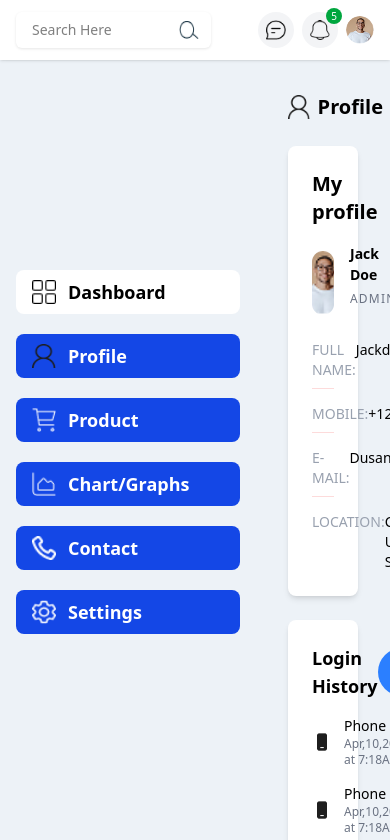
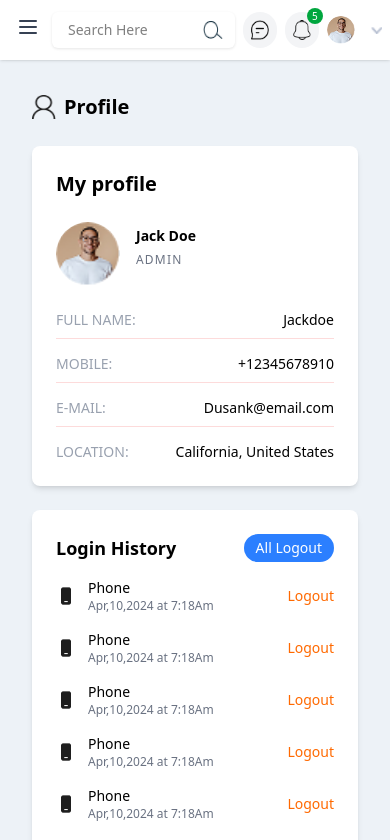
Before and after one commit to CodeByRushi11/Single-vender-task1, a React (Vite) app: page /Profile in a window 390 px wide. Shown: the top 840 px of the page. Built offline with nearby package versions, Linux system fonts and the light colour scheme.

Commit message:
Updated code via mobile resposive design

```diff
--- a/package.json
+++ b/package.json
@@ -13,6 +13,7 @@
     "@tailwindcss/vite": "^4.1.3",
     "chart.js": "^4.4.8",
     "chartjs-plugin-datalabels": "^2.2.0",
+    "lucide-react": "^0.487.0",
     "react": "^19.0.0",
     "react-dom": "^19.0.0",
     "react-icons": "^5.5.0",
--- a/src/Component/ChartTitle.jsx
+++ b/src/Component/ChartTitle.jsx
@@ -64,7 +64,7 @@ const ChartTitle = () => {
   }, []);
 
   return (
-    <div className="bg-white p-4 rounded-[10px] shadow-md w-full  md:w-[66.66%] border border-[#9B9B9B]">
+    <div className="bg-white p-4 rounded-[10px] shadow-md w-full lg:w-2/3 border border-[#9B9B9B]">
       <h2 className="text-xl font-semibold mb-4 text-center">Chart Title</h2>
       <canvas ref={chartRef} className="block w-full" height={200}></canvas>
     </div>
--- a/src/Component/Header.jsx
+++ b/src/Component/Header.jsx
@@ -4,8 +4,9 @@ import user from "../assets/user.png";
 import chat from "../assets/chat.png";
 import Search from "../assets/Search.png";
 import ArrowDown from "../assets/arrowDown.png";
+import { Menu } from "lucide-react";
 
-const Header = () => {
+const Header = ({ toggleSidebar }) => {
   const [isProfileOpen, setIsProfileOpen] = useState(false);
 
   const toggleProfileMenu = () => {
@@ -14,12 +15,19 @@ const Header = () => {
 
   return (
     <nav className="w-full bg-white sticky top-0 h-[60px] py-[10px] px-[16px] sm:px-[20px] flex items-center justify-between shadow-sm z-50">
+      {/* Hamburger for mobile */}
+      <div className="sm:hidden mr-3">
+        <button onClick={toggleSidebar}>
+          <Menu className="w-6 h-6 text-gray-700" />
+        </button>
+      </div>
+
       {/* Search Input */}
       <div className="relative w-[50vw]">
         <input
           type="text"
           placeholder="Search Here"
-          className="w-full px-4 pr-10 py-2 rounded-md text-sm outline-none shadow-[0_1px_3px_rgba(0,0,0,0.1)] "
+          className="w-full px-4 pr-10 py-2 rounded-md text-sm outline-none shadow-[0_1px_3px_rgba(0,0,0,0.1)]"
         />
         <img
           src={Search}
@@ -29,13 +37,11 @@ const Header = () => {
       </div>
 
       {/* Right Section */}
-      <div className="flex items-center gap-2 sm:gap-3 md:gap-4 ml-2">
-        {/* Chat */}
+      <div className="flex items-center gap-2 sm:gap-3 md:gap-4 ml-2 relative">
         <div className="rounded-full bg-gray-100 p-2">
           <img src={chat} alt="Chat Icon" className="w-5 h-5 sm:w-6 sm:h-6" />
         </div>
 
-        {/* Bell with Badge */}
         <div className="relative rounded-full bg-gray-100 p-2">
           <img src={bell} alt="Bell Icon" className="w-5 h-5 sm:w-6 sm:h-6" />
           <span className="absolute -top-1 -right-1 bg-green-600 text-white text-[10px] w-4 h-4 flex items-center justify-center rounded-full">
@@ -43,9 +49,9 @@ const Header = () => {
           </span>
         </div>
 
-        {/* Profile */}
+        {/* Profile Section */}
         <div
-          className="flex items-center gap-2 relative cursor-pointer"
+          className="flex items-center gap-2 cursor-pointer relative"
           onClick={toggleProfileMenu}
         >
           <img
@@ -53,9 +59,13 @@ const Header = () => {
             alt="User"
             className="w-7 h-7 sm:w-8 sm:h-8 rounded-full object-cover"
           />
-          <div className="hidden sm:flex flex-col relative w-32 sm:w-40">
+
+          {/* Show dropdown arrow and name on all screens */}
+          <div className="flex flex-col w-4 sm:w-24">
             <div className="flex items-center justify-between">
-              <span className="text-sm font-medium truncate">John David</span>
+              <span className="text-sm font-medium truncate hidden sm:inline">
+                John David
+              </span>
               <img
                 src={ArrowDown}
                 alt="Dropdown"
@@ -64,10 +74,12 @@ const Header = () => {
                 }`}
               />
             </div>
-            <span className="text-[10px] text-gray-500">Admin</span>
+            <span className="text-[10px] text-gray-500 hidden sm:inline">
+              Admin
+            </span>
           </div>
 
-          {/* Dropdown */}
+          {/* Dropdown Menu */}
           {isProfileOpen && (
             <div className="absolute right-0 top-12 w-48 bg-white rounded-md shadow-lg py-1 z-50">
               <a
--- a/src/Component/OrderChart.jsx
+++ b/src/Component/OrderChart.jsx
@@ -62,7 +62,7 @@ const OrderChart = () => {
   }, []);
 
   return (
-    <div className="bg-white p-4 rounded-[10px] shadow-md w-full md:w-[33.33%] border border-[#9B9B9B]">
+    <div className="bg-white p-4 rounded-[10px] shadow-md w-full lg:w-1/3 border border-[#9B9B9B]">
       <h2 className="text-xl font-semibold mb-4 text-center">Today Order</h2>
       <canvas ref={chartRef} className="block w-full" height={200}></canvas>
     </div>
--- a/src/Component/ProductChart.jsx
+++ b/src/Component/ProductChart.jsx
@@ -57,7 +57,7 @@ const ProductChart = () => {
   }, []);
 
   return (
-    <div className="bg-white p-4 rounded-[10px] shadow-md  md:w-[33.33%] flex flex-col items-center justify-center border border-[#9B9B9B]">
+    <div className="bg-white p-4 rounded-[10px] shadow-md w-full lg:w-2/3 border border-[#9B9B9B]">
       <h2 className="text-xl font-semibold mb-4 text-center">Product</h2>
       <canvas ref={chartRef} className="w-full h-auto" />
     </div>
--- a/src/Component/Sidebar.jsx
+++ b/src/Component/Sidebar.jsx
@@ -5,9 +5,10 @@ import profile from "../assets/profileNew.png";
 import Phone from "../assets/Phone.png";
 import settings from "../assets/settings.png";
 import charts from "../assets/charts.png";
-import { Link, useNavigate } from "react-router-dom";
+import { useNavigate } from "react-router-dom";
+import { X } from "lucide-react";
 
-const Sidebar = () => {
+const Sidebar = ({ isMobileOpen, setIsMobileOpen }) => {
   const [activeItem, setActiveItem] = useState("Dashboard");
   const navigate = useNavigate();
 
@@ -23,12 +24,37 @@ const Sidebar = () => {
   const handleClick = (title, path) => {
     setActiveItem(title);
     navigate(path);
+    if (setIsMobileOpen) setIsMobileOpen(false); // Close on mobile
   };
+
   return (
+    <>
+      {/* Mobile Overlay */}
       <div
-      className="w-64 text-white flex flex-col gap-5 p-4 justify-center min-h-lg h-screen"
-      style={{ height: "calc(100vh - 60px)", backgroundColor: "#edf2f7" }}
+        className={`fixed inset-0 z-40 sm:hidden transition-opacity backdrop-blur-sm bg-black/40 ${
+          isMobileOpen ? "block" : "hidden"
+        }`}
+        onClick={() => setIsMobileOpen(false)}
+      ></div>
+
+      {/* Sidebar */}
+      <div
+        className={`
+    fixed sm:sticky top-0 sm:top-[60px] left-0 z-50 p-4 bg-[#edf2f7] text-white flex flex-col gap-5 justify-center
+    transition-transform ${
+      isMobileOpen ? "translate-x-0" : "-translate-x-full"
+    } sm:translate-x-0 sm:flex
+    w-1/2 sm:w-64
+    h-screen sm:h-[calc(100vh-60px)]
+  `}
       >
+        {/* Close Button on Mobile */}
+        <div className="flex justify-end sm:hidden mb-4">
+          <button onClick={() => setIsMobileOpen(false)}>
+            <X className="w-6 h-6 text-black" />
+          </button>
+        </div>
+
         {menuItems.map((item) => (
           <div
             key={item.title}
@@ -39,11 +65,12 @@ const Sidebar = () => {
             }`}
             onClick={() => handleClick(item.title, item.path)}
           >
-          <img src={item.icon} alt={item.title} className="w-6 h-6 " />
+            <img src={item.icon} alt={item.title} className="w-6 h-6" />
             <span className="text-lg font-bold">{item.title}</span>
           </div>
         ))}
       </div>
+    </>
   );
 };
 
--- a/src/Component/SignupChart.jsx
+++ b/src/Component/SignupChart.jsx
@@ -56,7 +56,7 @@ const SignupChart = () => {
   }, []);
 
   return (
-    <div className="bg-white p-4 rounded-[10px] shadow-md w-full md:w-[33.33%] border border-[#9B9B9B]">
+    <div className="bg-white p-4 rounded-[10px] shadow-md w-full lg:w-1/3 border border-[#9B9B9B]">
       <h2 className="text-xl font-semibold mb-4 text-center">Online Signup</h2>
       <canvas ref={chartRef} className="block w-full" height={200}></canvas>
     </div>
--- a/src/Component/TopSellingTable.jsx
+++ b/src/Component/TopSellingTable.jsx
@@ -52,9 +52,9 @@ const TopSellingTable = () => {
 
   return (
     <div className="w-full">
-      <div className="flex flex-col md:flex-row gap-4">
+      <div className="flex flex-col lg:flex-row gap-4">
         {/* Table Container */}
-        <div className="bg-white p-4 rounded-[10px] shadow-md w-full md:w-2/3 overflow-x-auto border border-[#9B9B9B]">
+        <div className="bg-white p-4 rounded-[10px] shadow-md w-full lg:w-2/3 overflow-x-auto border border-[#9B9B9B]">
           <h2 className="text-xl font-semibold mb-4">TOP SELLING</h2>
           <table className="min-w-full text-sm text-left">
             <thead>
@@ -101,7 +101,7 @@ const TopSellingTable = () => {
         </div>
 
         {/* Image Preview Container */}
-        <div className="bg-white p-4 rounded-[10px] shadow-md w-full md:w-1/3 flex items-center justify-center min-h-[240px] border border-[#9B9B9B]">
+        <div className="bg-white p-4 rounded-[10px] shadow-md w-full lg:w-1/3 flex items-center justify-center min-h-[240px] border border-[#9B9B9B]">
           <img
             src={selectedProduct.image}
             alt={selectedProduct.name}
--- a/src/Component/VisitorChart.jsx
+++ b/src/Component/VisitorChart.jsx
@@ -49,7 +49,7 @@ const VisitorChart = () => {
   }, []);
 
   return (
-    <div className="bg-white p-4 rounded-[10px] shadow-md w-full md:w-[33.33%] border border-[#9B9B9B]">
+    <div className="bg-white p-4 rounded-[10px] shadow-md w-full lg:w-1/3 border border-[#9B9B9B]">
       <h2 className="text-xl font-semibold mb-4 text-center">New Visitor</h2>
       <canvas ref={chartRef} className="block w-full" height={200}></canvas>
     </div>
--- a/src/Pages/Dashboard.jsx
+++ b/src/Pages/Dashboard.jsx
@@ -18,13 +18,14 @@ const Dashboard = () => {
 
       {/* Charts */}
       <div className="flex flex-wrap gap-4 sm:gap-6">
-        <div className="w-full flex flex-col md:flex-row gap-4">
+        <div className="w-full flex flex-col lg:flex-row gap-4">
           <SignupChart />
           <VisitorChart />
           <OrderChart />
         </div>
+
         {/* Chart section (line + donut) */}
-        <div className="w-full flex flex-col md:flex-row gap-4">
+        <div className="w-full flex flex-col lg:flex-row gap-4">
           <ChartTitle />
           <ProductChart />
         </div>
--- a/src/Pages/Layout.jsx
+++ b/src/Pages/Layout.jsx
@@ -1,40 +1,28 @@
-import React from "react";
+import React, { useState } from "react";
 import { Outlet } from "react-router-dom";
 import Sidebar from "../Component/Sidebar";
 import Header from "../Component/Header";
 
 const Layout = () => {
+  const [isMobileOpen, setIsMobileOpen] = useState(false);
+
+  const toggleSidebar = () => setIsMobileOpen(!isMobileOpen);
+
   return (
-    <div
-      className="min-h-screen flex flex-col"
-      style={{ backgroundColor: "#edf2f7" }}
-    >
-      {/* Header with fixed height */}
-      <div
-        className="h-[60px] w-full sticky top-0"
-        style={{ backgroundColor: "white" }}
-      >
-        <Header />
+    <div className="min-h-screen flex flex-col bg-[#edf2f7]">
+      <div className="h-[60px] w-full sticky top-0 bg-white z-50">
+        <Header toggleSidebar={toggleSidebar} />
       </div>
 
-      {/* Main content area with Sidebar + Page content */}
-      <div
-        className="flex flex-1"
-        style={{ height: "calc(100vh - 60px)", backgroundColor: "#edf2f7" }}
-      >
-        {/* Sidebar with background */}
-        <aside
-          className="w-64"
-          style={{ backgroundColor: "#edf2f7", height: "calc(100vh - 60px)" }}
-        >
-          <Sidebar />
+      <div className="flex flex-1" style={{ height: "calc(100vh - 60px)" }}>
+        <aside className="z-50">
+          <Sidebar
+            isMobileOpen={isMobileOpen}
+            setIsMobileOpen={setIsMobileOpen}
+          />
         </aside>
 
-        {/* Main content area */}
-        <main
-          className="flex-1 p-4 overflow-auto"
-          style={{ backgroundColor: "#edf2f7", height: "calc(100vh - 60px)" }}
-        >
+        <main className="flex-1 p-4 overflow-auto bg-[#edf2f7]">
           <Outlet />
         </main>
       </div>
--- a/src/Pages/Profile.jsx
+++ b/src/Pages/Profile.jsx
@@ -9,30 +9,32 @@ import StoreSettings from "../Component/StoreSettings";
 const Profile = () => {
   return (
     <div className="p-4 sm:p-6 font-jost">
+      {/* Header */}
       <div className="flex items-center gap-2 mb-6">
         <img src={profile} alt="Frames Icon" className="w-6 h-6" />
         <h1 className="font-bold text-[20px] sm:text-[25px]">Profile</h1>
       </div>
 
-      <div className="flex flex-col md:flex-row gap-6">
+      {/* First Row: MyProfile + LoginHistory | EditProfile */}
+      <div className="flex flex-col lg:flex-row gap-6">
         {/* Left Column */}
-        <div className="w-full md:w-[30%] space-y-6">
+        <div className="w-full lg:w-[30%] space-y-6">
           <MyProfile />
           <LoginHistory />
         </div>
 
         {/* Right Column */}
-        <div className="w-full md:w-[70%]">
+        <div className="w-full lg:w-[70%]">
           <EditProfile />
         </div>
       </div>
 
-      {/* Company Info - Moved below the flex container */}
-      <div className="flex flex-col md:flex-row gap-6 mt-8">
-        <div className="w-full md:w-[70%]">
+      {/* Second Row: CompanyInfo + StoreSettings */}
+      <div className="flex flex-col lg:flex-row gap-6 mt-8">
+        <div className="w-full lg:w-[70%]">
           <CompanyInfo />
         </div>
-        <div className="w-full md:w-[30%]">
+        <div className="w-full lg:w-[30%]">
           <StoreSettings />
         </div>
       </div>
```
Also changed, not shown: src/assets/cartNew.png (added), 1 other file (tests, documents, lock files or other folders). Lines whose indentation alone changed are shown as unchanged.
